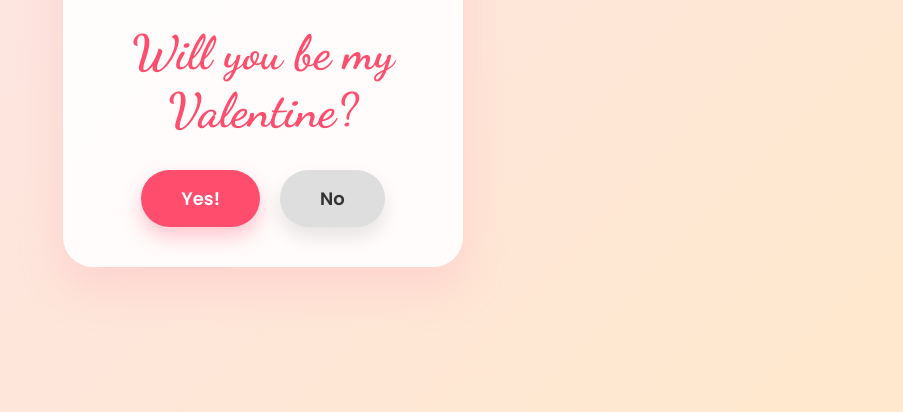
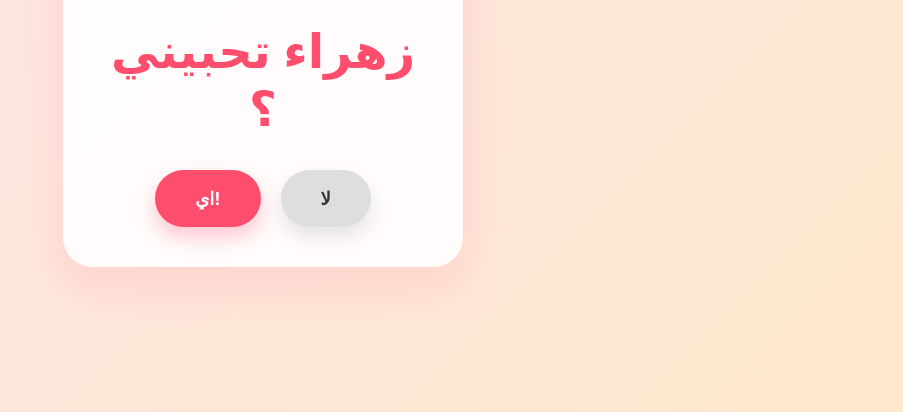
Before and after one commit to Nadhra1/valn-zahra, a plain HTML site: page index.html in a window 1280 px wide. Shown: the part 388-800 px from the top of the page, without its empty margins (377-1280 px from the left). Drawn offline with Linux system fonts and the light colour scheme.

Commit message:
Update index.html

```diff
--- a/index.html
+++ b/index.html
@@ -165,10 +165,10 @@
                 <div class="gif-container">
                     <img src="https://media.giphy.com/media/v1.Y2lkPTc5MGI3NjExYmhrbmtqb3V2YmZ2aWJ5eWJqbm5oZnN5Y3h4aG5rOGZ6aHhua3VwMiZlcD12MV9pbnRlcm5hbF9naWZfYnlfaWQmY3Q9cw/KztT2c4u8mYYUiMKdJ/giphy.gif" alt="Cute bears">
                 </div>
-                <h1>Will you be my Valentine?</h1>
+                <h1>زهراء تحبيني ؟</h1>
                 <div class="btn-group">
-                    <button class="yes-btn" id="yesBtn">Yes!</button>
-                    <button class="no-btn" id="noBtn">No</button>
+                    <button class="yes-btn" id="yesBtn">اي!</button>
+                    <button class="no-btn" id="noBtn">لا</button>
                 </div>
             </div>
 
@@ -176,7 +176,7 @@
                 <div class="gif-container">
                     <img src="https://media1.giphy.com/media/v1.Y2lkPTc5MGI3NjExa2F4ZzBiNDZ4OGw3bWJmamh0YWhvc3N6NnFxYjdjcXRtZG5leTEycyZlcD12MV9pbnRlcm5hbF9naWZfYnlfaWQmY3Q9Zw/iSoqEfkTJN6JDgR48Y/giphy.gif" alt="Penguin love">
                 </div>
-                <h2>Yay! I knew you'd say yes! ❤️</h2>
+                <h2>جنت اعرف رح تكولين أي ! ❤️</h2>
             </div>
 
         </div>
```
